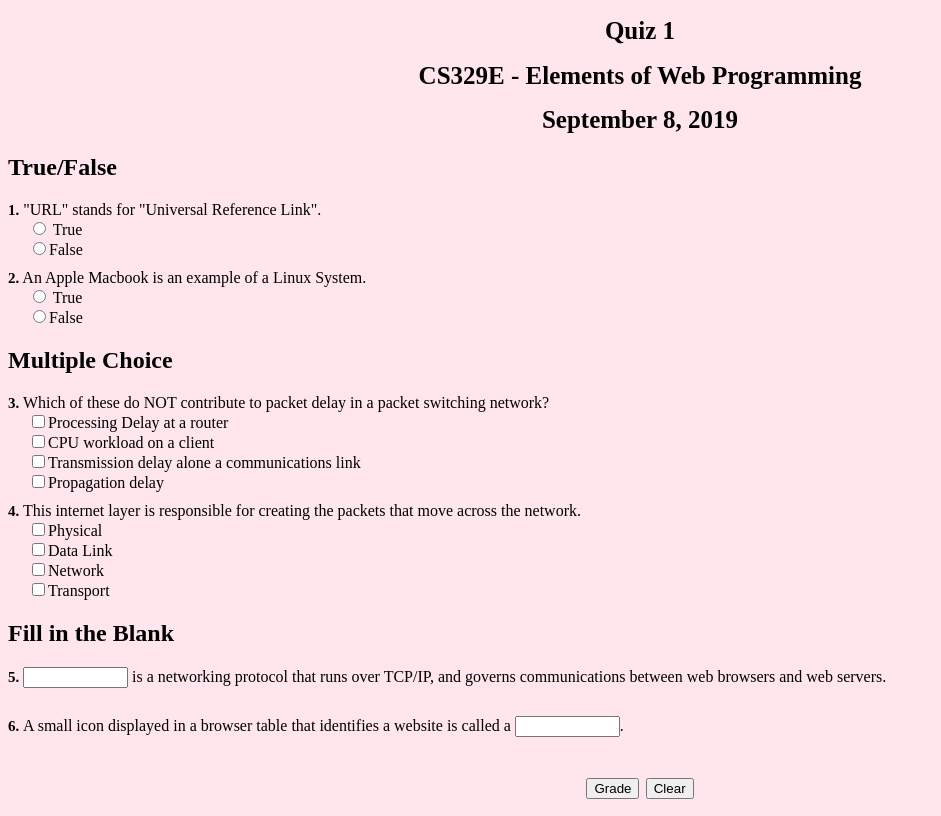
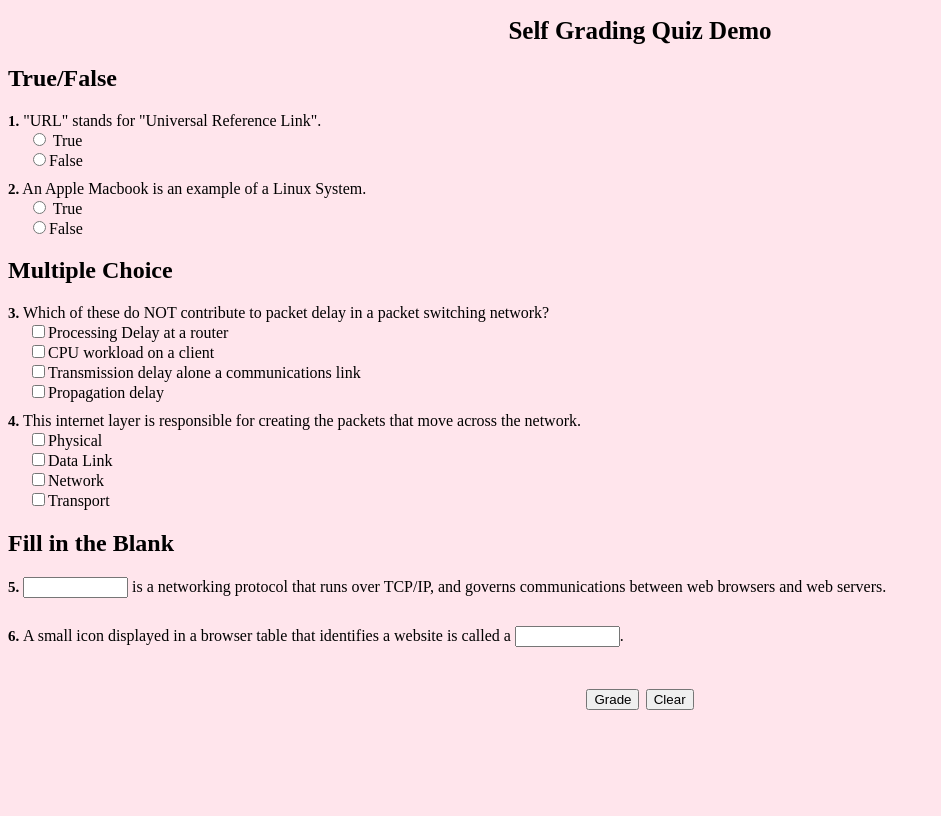
Before and after one commit to jackieochoa/selfGradingQuiz-Demo, a plain HTML site: page selfGradingQuiz.html in a window 1280 px wide. Shown: the whole page, without its empty margins (0-941 px from the left). Drawn offline with Linux system fonts and the light colour scheme.

Commit message:
Update selfGradingQuiz.html

```diff
--- a/selfGradingQuiz.html
+++ b/selfGradingQuiz.html
@@ -11,9 +11,7 @@
 </head>
 
 <body>
-    <h1>Quiz 1</h1>
-    <h1>CS329E - Elements of Web Programming</h1>
-    <h1>September 8, 2019</h1>
+    <h1>Self Grading Quiz Demo</h1>
     <form method="POST" action="">
 
         <h2>True/False</h2>
```
